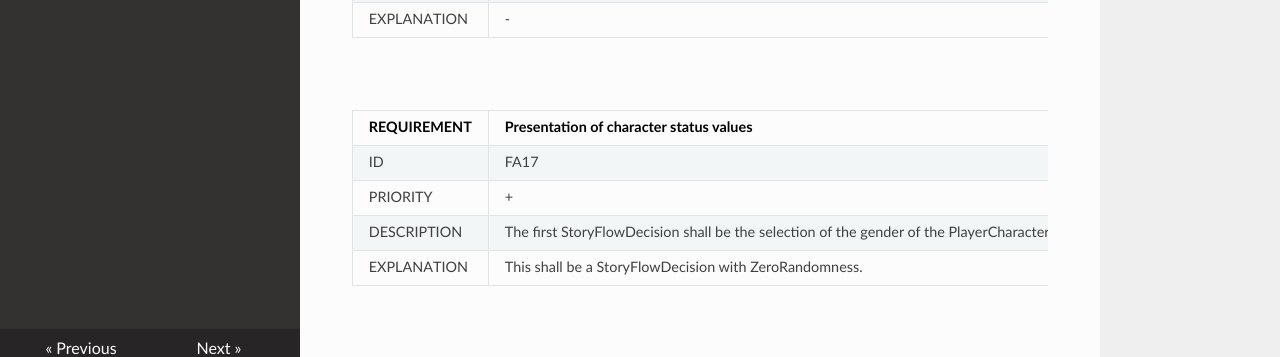
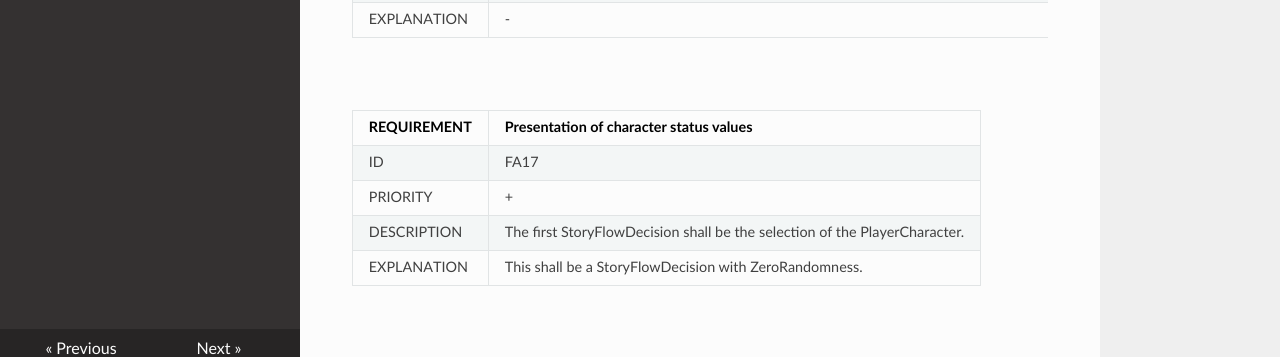
Before and after one commit to Brotenko/QualityQuest, an MkDocs documentation site: the page built from Docs/Technical Specifications/docs/requirements.md, in a window 1280 px wide and 900 px high, scrolled down 3876 px. Shown: the part 531-888 px from the top of the window. Built offline with MkDocs 1.6.1, drawn with Linux system fonts in a browser that asks for light colours; nearby versions of some CDN libraries; some of the changed text lies outside the part shown.

Commit message:
Deleted gender as a character status value and changed FA17: first StoryFlowDecision is now selecting the PlayerCharacter.

```diff
--- a/Docs/Technical Specifications/docs/requirements.md
+++ b/Docs/Technical Specifications/docs/requirements.md
@@ -144,7 +144,7 @@
 | ----------- | :------------------------------------------------------------------------------------------------------------------------------------------------------------------------------------------------------------------------------- |
 | ID          | FA15                                                                                                                                                                                                                             |
 | PRIORITY    | +                                                                                                                                                                                                                                |
-| DESCRIPTION | The PlayerCharacter shall have different status values, which can improve or worsen during the game. The PlayerCharacter shall have all of the following status values: Gender, Programming, Analytics, Communication, Partying. |
+| DESCRIPTION | The PlayerCharacter shall have different status values, which can improve or worsen during the game. The PlayerCharacter shall have all of the following status values: Programming, Analytics, Communication, Partying. |
 | EXPLANATION | -                                                                                                                                                                                                                                |
 
 </br>
@@ -162,7 +162,7 @@
 | ----------- | :--------------------------------------------------------------------------------------- |
 | ID          | FA17                                                                                     |
 | PRIORITY    | +                                                                                        |
-| DESCRIPTION | The first StoryFlowDecision shall be the selection of the gender of the PlayerCharacter. |
+| DESCRIPTION | The first StoryFlowDecision shall be the selection of the PlayerCharacter. |
 | EXPLANATION | This shall be a StoryFlowDecision with ZeroRandomness.                                   |
 
 </br>
```
